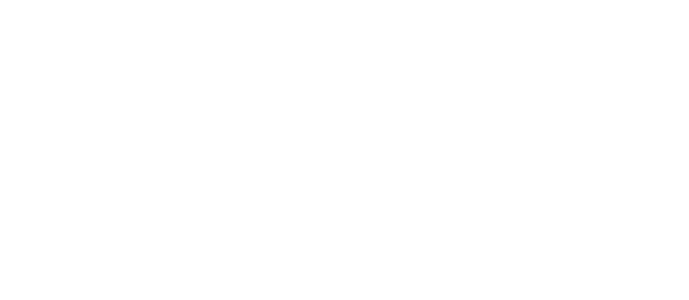
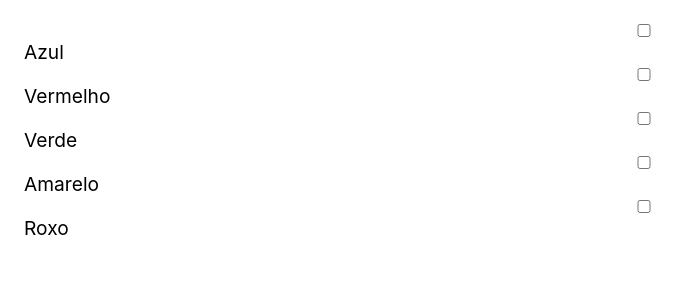
Before and after one commit to MarceloZanguettin/react_exercicio_checkbox, a React (Vite) app: page / in a window 1280 px wide. Shown: the top 300 px of the page, without its empty margins (0-689 px from the left). Built offline with nearby package versions, Linux system fonts and the light colour scheme; the HTML template or start-up script is replaced by a standard one.

Commit message:
Criado o retorno do app com as cores a serem utilizadas

```diff
--- a/src/App.jsx
+++ b/src/App.jsx
@@ -15,7 +15,55 @@
     return cores.includes(cor);
   }
 
-  return;
+  return (
+    <form>
+      <label>
+        <input
+          type="checkbox"
+          value="azul"
+          checked={handleChecket('azul')}
+          onChange={handleChange}
+        />
+        Azul
+      </label>
+      <label>
+        <input
+          type="checkbox"
+          value="vermelho"
+          checked={handleChecket('vermelho')}
+          onChange={handleChange}
+        />
+        Vermelho
+      </label>
+      <label>
+        <input
+          type="checkbox"
+          value="verde"
+          checked={handleChecket('verde')}
+          onChange={handleChange}
+        />
+        Verde
+      </label>
+      <label>
+        <input
+          type="checkbox"
+          value="amarelo"
+          checked={handleChecket('amarelo')}
+          onChange={handleChange}
+        />
+        Amarelo
+      </label>
+      <label>
+        <input
+          type="checkbox"
+          value="roxo"
+          checked={handleChecket('roxo')}
+          onChange={handleChange}
+        />
+        Roxo
+      </label>
+    </form>
+  );
 };
 
 export default App;
```
